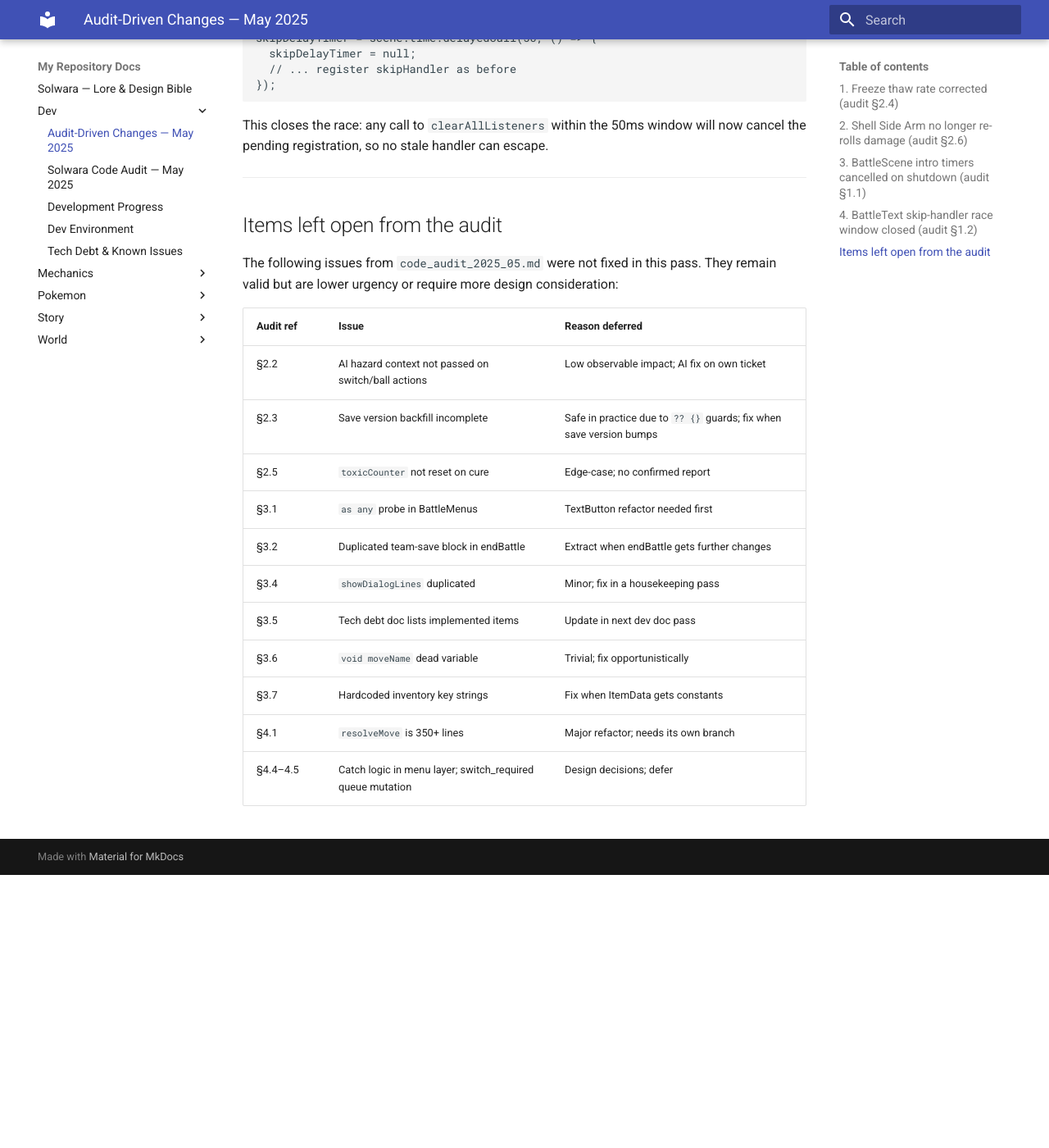
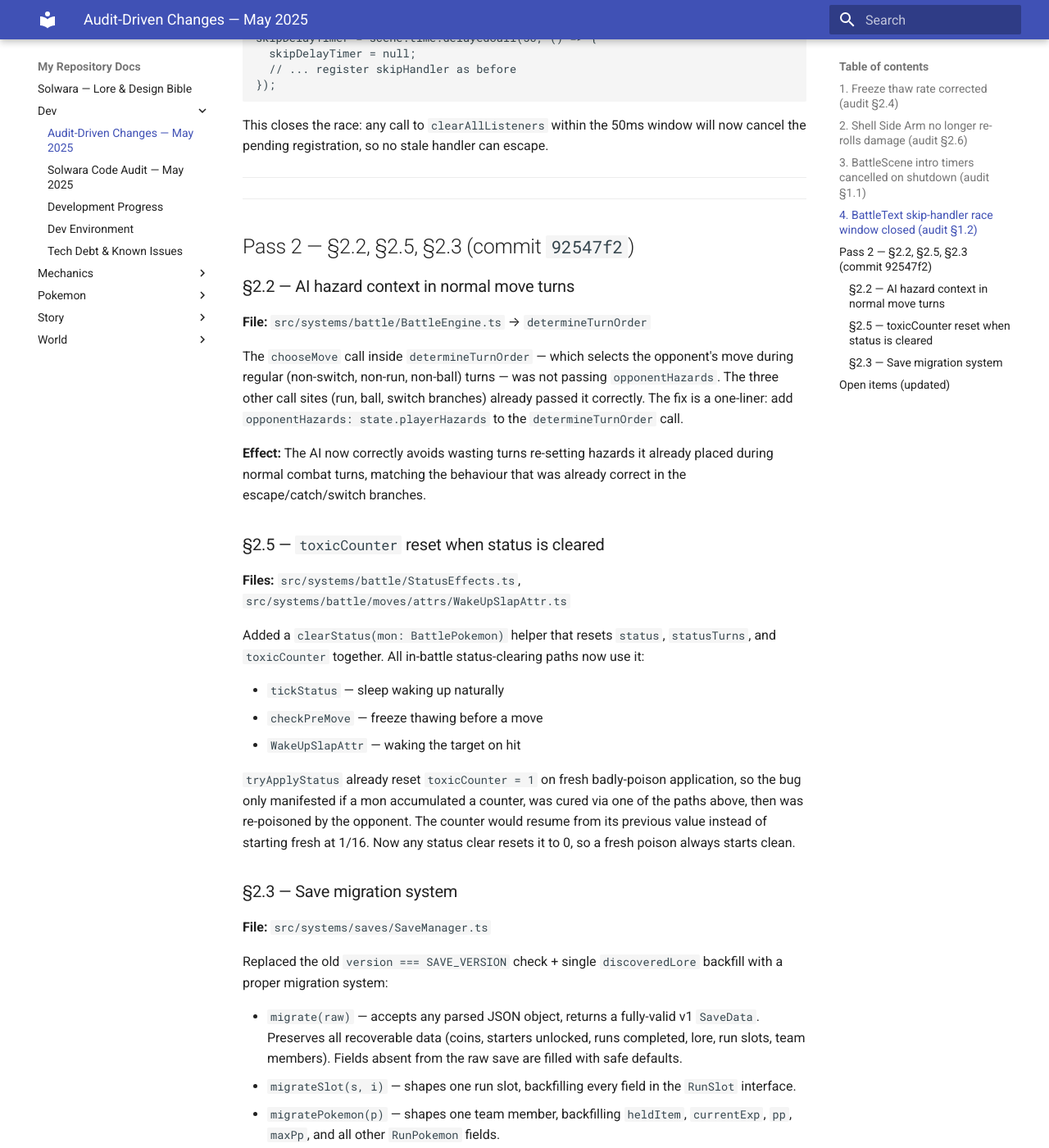
Before and after one commit to solwara-pokemon/lore-building, an MkDocs documentation site: the page built from docs/dev/audit_changes_2025_05.md, in a window 1280 px wide and 1400 px high, scrolled down 2431 px. Shown: the whole window at 82% size. Built offline with MkDocs 1.6.1 and Material for MkDocs 9.7.7, drawn with Linux system fonts in a browser that asks for light colours; before the commit the page ends 3498 px from its top, so only the background shows below that; some of the changed text lies outside the part shown.

Commit message:
docs: add pass 2 changes (§2.2, §2.3, §2.5) to audit changelog

```diff
--- a/docs/dev/audit_changes_2025_05.md
+++ b/docs/dev/audit_changes_2025_05.md
@@ -79,20 +79,62 @@ This closes the race: any call to `clearAllListeners` within the 50ms window wil
 
 ---
 
-## Items left open from the audit
+---
 
-The following issues from `code_audit_2025_05.md` were not fixed in this pass. They remain valid but are lower urgency or require more design consideration:
+## Pass 2 — §2.2, §2.5, §2.3 (commit `92547f2`)
 
-| Audit ref | Issue | Reason deferred |
-|-----------|-------|----------------|
-| §2.2 | AI hazard context not passed on switch/ball actions | Low observable impact; AI fix on own ticket |
-| §2.3 | Save version backfill incomplete | Safe in practice due to `?? {}` guards; fix when save version bumps |
-| §2.5 | `toxicCounter` not reset on cure | Edge-case; no confirmed report |
-| §3.1 | `as any` probe in BattleMenus | TextButton refactor needed first |
-| §3.2 | Duplicated team-save block in endBattle | Extract when endBattle gets further changes |
-| §3.4 | `showDialogLines` duplicated | Minor; fix in a housekeeping pass |
-| §3.5 | Tech debt doc lists implemented items | Update in next dev doc pass |
-| §3.6 | `void moveName` dead variable | Trivial; fix opportunistically |
-| §3.7 | Hardcoded inventory key strings | Fix when ItemData gets constants |
-| §4.1 | `resolveMove` is 350+ lines | Major refactor; needs its own branch |
-| §4.4–4.5 | Catch logic in menu layer; switch_required queue mutation | Design decisions; defer |
+### §2.2 — AI hazard context in normal move turns
+
+**File:** `src/systems/battle/BattleEngine.ts` → `determineTurnOrder`
+
+The `chooseMove` call inside `determineTurnOrder` — which selects the opponent's move during regular (non-switch, non-run, non-ball) turns — was not passing `opponentHazards`. The three other call sites (run, ball, switch branches) already passed it correctly. The fix is a one-liner: add `opponentHazards: state.playerHazards` to the `determineTurnOrder` call.
+
+**Effect:** The AI now correctly avoids wasting turns re-setting hazards it already placed during normal combat turns, matching the behaviour that was already correct in the escape/catch/switch branches.
+
+### §2.5 — `toxicCounter` reset when status is cleared
+
+**Files:** `src/systems/battle/StatusEffects.ts`, `src/systems/battle/moves/attrs/WakeUpSlapAttr.ts`
+
+Added a `clearStatus(mon: BattlePokemon)` helper that resets `status`, `statusTurns`, and `toxicCounter` together. All in-battle status-clearing paths now use it:
+
+- `tickStatus` — sleep waking up naturally
+- `checkPreMove` — freeze thawing before a move
+- `WakeUpSlapAttr` — waking the target on hit
+
+`tryApplyStatus` already reset `toxicCounter = 1` on fresh badly-poison application, so the bug only manifested if a mon accumulated a counter, was cured via one of the paths above, then was re-poisoned by the opponent. The counter would resume from its previous value instead of starting fresh at 1/16. Now any status clear resets it to 0, so a fresh poison always starts clean.
+
+### §2.3 — Save migration system
+
+**File:** `src/systems/saves/SaveManager.ts`
+
+Replaced the old `version === SAVE_VERSION` check + single `discoveredLore` backfill with a proper migration system:
+
+- `migrate(raw)` — accepts any parsed JSON object, returns a fully-valid v1 `SaveData`. Preserves all recoverable data (coins, starters unlocked, runs completed, lore, run slots, team members). Fields absent from the raw save are filled with safe defaults.
+- `migrateSlot(s, i)` — shapes one run slot, backfilling every field in the `RunSlot` interface.
+- `migratePokemon(p)` — shapes one team member, backfilling `heldItem`, `currentExp`, `pp`, `maxPp`, and all other `RunPokemon` fields.
+
+All load paths now go through `migrate()`:
+- `load()` — called on startup from `localStorage`
+- `loadFromData()` — called when importing a `.solsav` file
+
+`migrate()` is idempotent for up-to-date saves, so current-version saves are unaffected. Pre-release saves with any missing fields are now fully recovered rather than discarded. `SAVE_VERSION` remains at `1` — the intent is that `1` is the release version and everything before it migrates in cleanly.
+
+---
+
+## Open items (updated)
+
+| Audit ref | Issue | Status |
+|-----------|-------|--------|
+| §2.2 | AI hazard context on normal turns | ✅ Fixed pass 2 |
+| §2.3 | Save backfill incomplete | ✅ Fixed pass 2 (full migration system) |
+| §2.5 | `toxicCounter` not reset on cure | ✅ Fixed pass 2 |
+| §3.1 | `as any` probe in BattleMenus | Open — TextButton refactor needed first |
+| §3.2 | Duplicated team-save block in endBattle | Open — extract when endBattle changes |
+| §3.4 | `showDialogLines` duplicated | Open — housekeeping pass |
+| §3.5 | Tech debt doc lists implemented items | Open — next doc pass |
+| §3.6 | `void moveName` dead variable | Open — fix opportunistically |
+| §3.7 | Hardcoded inventory key strings | Open — fix when ItemData gets constants |
+| §4.1 | `resolveMove` is 350+ lines | Open — major refactor, own branch |
+| §4.2 | Duplicate delayed-damage handling | Open |
+| §4.3 | Weather accuracy by string match | Open |
+| §4.4–4.5 | Catch logic in menu layer; switch_required queue mutation | Open — design decisions |
```
